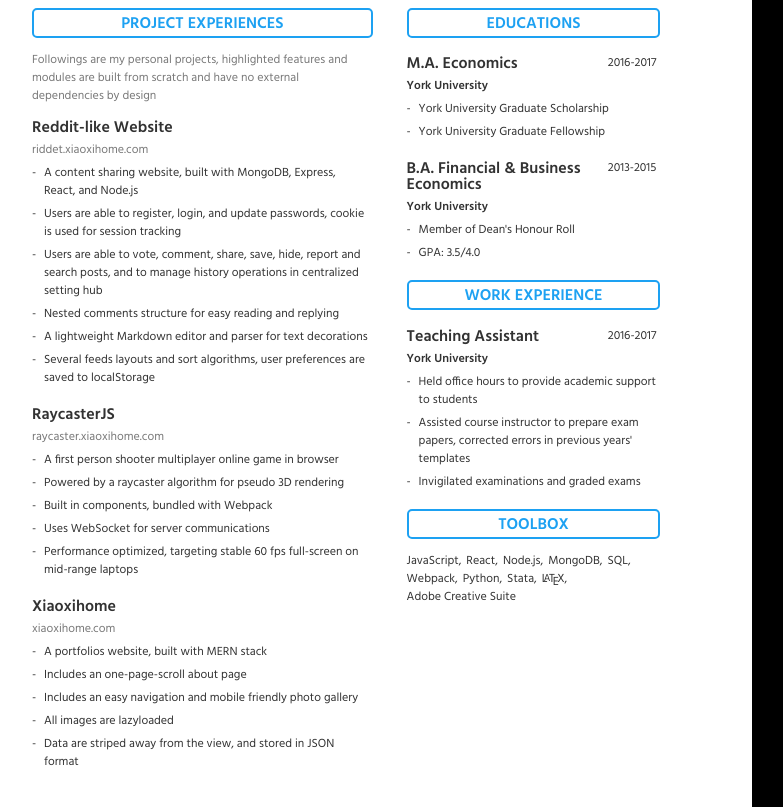
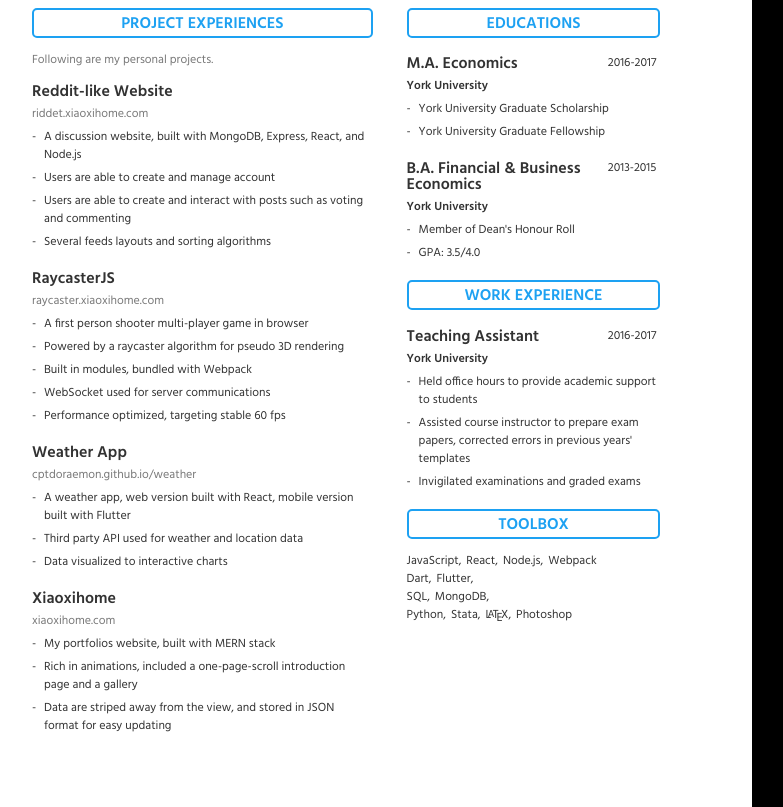
Before and after one commit to CptDoraemon/resume, a React app: page / in a window 1280 px wide. Shown: the part 183-990 px from the top of the page, without its empty margins (64-847 px from the left). Built offline with nearby package versions, Linux system fonts and the light colour scheme.

Commit message:
update content

```diff
--- a/src/components/name.js
+++ b/src/components/name.js
@@ -4,7 +4,7 @@ import './name.css';
 function Name(props) {
     return(
         <div className='name-wrapper'>
-            <h1>Xiaoxi YU <span className='name-alias'>Jerry</span></h1>
+            <h1>Xiaoxi YU <span className='name-alias'>Jake</span></h1>
         </div>
     )
 }
--- a/src/components/section.js
+++ b/src/components/section.js
@@ -57,7 +57,7 @@ function Section(props) {
             if (props.isFinTech) {
                 items.push(value)
             } else {
-                if (!value.isFinTech || value.isFinTech === undefined) items.push(value)
+                if (!value.isFinTech) items.push(value)
             }
         }
     }
--- a/src/components/toolbox.css
+++ b/src/components/toolbox.css
@@ -1,4 +1,11 @@
 .toolbox-wrapper {
+    width: 100%;
+    display: flex;
+    flex-direction: column;
+    align-items: flex-start;
+    justify-content: flex-start;
+}
+.toolbox-row {
     width: 100%;
     display: flex;
     flex-direction: row;
--- a/src/components/toolbox.js
+++ b/src/components/toolbox.js
@@ -7,12 +7,20 @@ function Toolbox(props) {
         <div>
             <h2>Toolbox</h2>
             <div className='toolbox-wrapper'>
-                { data.toolbox.map((i, index) => {
-                    return i === 'LaTeX'
-                        ? <div key={i} className='toolbox-item'><span className='latex'>L<sup>a</sup>T<sub>e</sub>X,</span></div>
-                        : index === data.toolbox.length - 1
-                        ? <div key={i} className='toolbox-item'>{i}</div>
-                        : <div key={i} className='toolbox-item'>{i + ','}</div>
+                { data.toolbox.map((array, arrayIndex) => {
+                    const row =  array.map((item, index) => {
+                        return item === 'LaTeX'
+                            ? <div key={item} className='toolbox-item'><span className='latex'>L<sup>a</sup>T<sub>e</sub>X,</span></div>
+                            : index === data.toolbox.length - 1
+                                ? <div key={item} className='toolbox-item'>{item}</div>
+                                : <div key={item} className='toolbox-item'>{item + ','}</div>
+                    });
+
+                    return (
+                        <div key={arrayIndex} className='toolbox-row'>
+                            { row }
+                        </div>
+                    )
                 }) }
             </div>
         </div>
--- a/src/data.js
+++ b/src/data.js
@@ -23,43 +23,49 @@ const data = {
     },
     projects: {
         0: {
-            description: 'Followings are my personal projects, highlighted features and modules are built from scratch and have no external dependencies by design'
+            description: 'Following are my personal projects.'
         },
         1: {
             name: 'Reddit-like Website',
-            link: 'http://riddet.xiaoxihome.com/',
+            link: 'https://riddet.xiaoxihome.com/',
             linkText: 'riddet.xiaoxihome.com',
             features: [
-                'A content sharing website, built with MongoDB, Express, React, and Node.js',
-                'Users are able to register, login, and update passwords, cookie is used for session tracking',
-                'Users are able to vote, comment, share, save, hide, report and search posts, and to manage history operations in centralized setting hub',
-                'Nested comments structure for easy reading and replying',
-                'A lightweight Markdown editor and parser for text decorations',
-                'Several feeds layouts and sort algorithms, user preferences are saved to localStorage'
+                'A discussion website, built with MongoDB, Express, React, and Node.js',
+                'Users are able to create and manage account',
+                'Users are able to create and interact with posts such as voting and commenting',
+                'Several feeds layouts and sorting algorithms'
             ]
         },
         2: {
             name: 'RaycasterJS',
-            link: 'http://raycaster.xiaoxihome.com/',
+            link: 'https://raycaster.xiaoxihome.com/',
             linkText: 'raycaster.xiaoxihome.com',
             features: [
-                'A first person shooter multiplayer online game in browser',
+                'A first person shooter multi-player game in browser',
                 'Powered by a raycaster algorithm for pseudo 3D rendering',
-                'Built in components, bundled with Webpack',
-                'Uses WebSocket for server communications',
-                'Performance optimized, targeting stable 60 fps full-screen on mid-range laptops',
+                'Built in modules, bundled with Webpack',
+                'WebSocket used for server communications',
+                'Performance optimized, targeting stable 60 fps',
             ]
         },
-        3: {
+        4: {
+            name: 'Weather App',
+            link: 'https://cptdoraemon.github.io/weather',
+            linkText: 'cptdoraemon.github.io/weather',
+            features: [
+                'A weather app, web version built with React, mobile version built with Flutter',
+                'Third party API used for weather and location data',
+                'Data visualized to interactive charts'
+            ]
+        },
+        5: {
             name: 'Xiaoxihome',
             link: 'https://www.xiaoxihome.com/',
             linkText: 'xiaoxihome.com',
             features: [
-                'A portfolios website, built with MERN stack',
-                'Includes an one-page-scroll about page',
-                'Includes an easy navigation and mobile friendly photo gallery',
-                'All images are lazyloaded',
-                'Data are striped away from the view, and stored in JSON format'
+                'My portfolios website, built with MERN stack',
+                'Rich in animations, included a one-page-scroll introduction page and a gallery',
+                'Data are striped away from the view, and stored in JSON format for easy updating'
             ]
         }
     },
@@ -105,7 +111,12 @@ const data = {
             ]
         }
     },
-    toolbox: ['JavaScript', 'React', 'Node.js', 'MongoDB', 'SQL', 'Webpack', 'Python', 'Stata', 'LaTeX', 'Adobe Creative Suite']
+    toolbox: [
+            ['JavaScript', 'React', 'Node.js', 'Webpack'],
+            ['Dart', 'Flutter'],
+            ['SQL', 'MongoDB'],
+            ['Python', 'Stata', 'LaTeX', 'Photoshop']
+        ]
 };
 
 export { data };
--- a/src/index.js
+++ b/src/index.js
@@ -1,6 +1,5 @@
 import React, {Component} from 'react';
 import ReactDOM from 'react-dom';
-import ScrollToTop from './scrollToTop';
 
 import { Resume } from "./resume";
 
```
Also changed, not shown: build/asset-manifest.json, build/index.html, build/service-worker.js, 10 other files.
